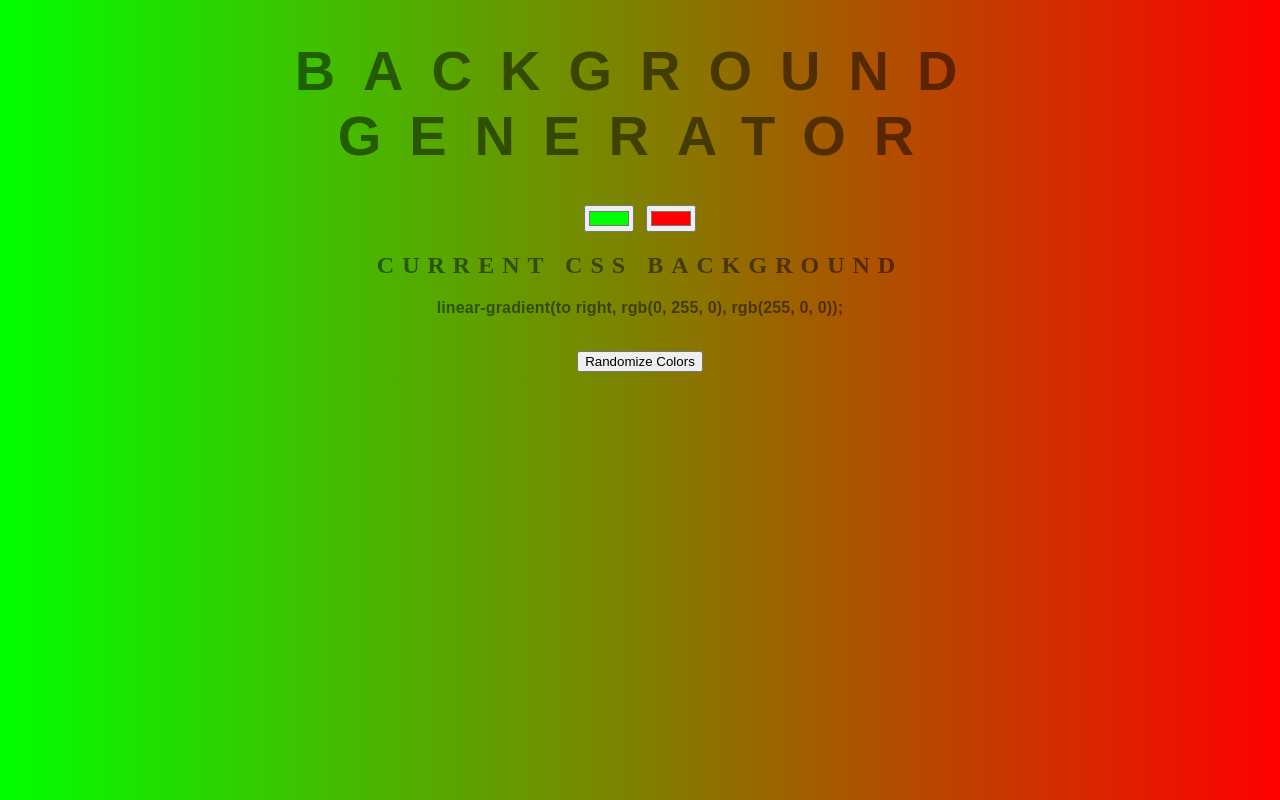
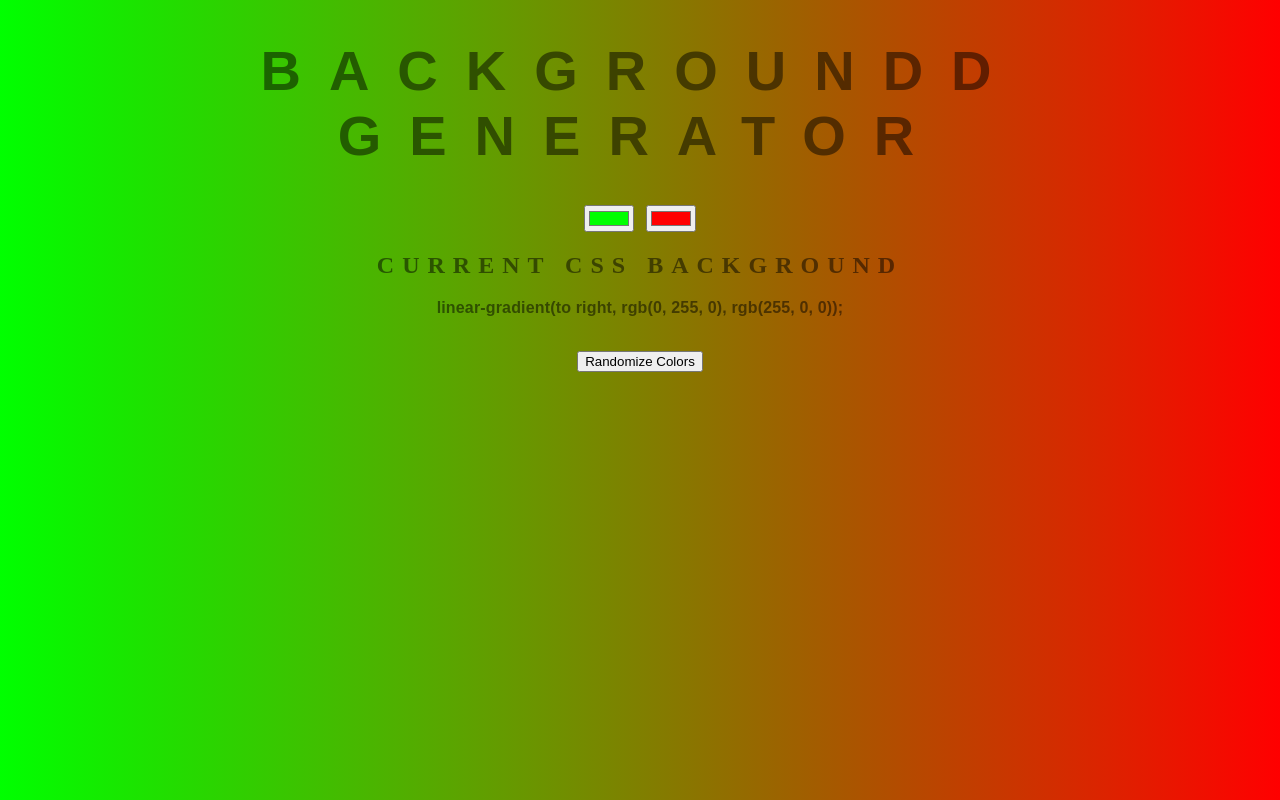
Before and after one commit to Shinsekami/background-generator, a plain HTML site: page index.html in a window 1280 px wide. Drawn offline with Linux system fonts and the light colour scheme.

Commit message:
Added a d

```diff
--- a/index.html
+++ b/index.html
@@ -7,7 +7,7 @@
 	<link rel="stylesheet" type="text/css" href="styles.css">
 </head>
 <body id="gradient">
-	<h1>Background Generator</h1>
+	<h1>Backgroundd Generator</h1>
 	<input class="color1" type="color" name="color1" value="#00FF00">
 	<input class="color2" type="color" name="color2" value="#ff0000">
 	<h2>Current CSS Background</h2>
```
